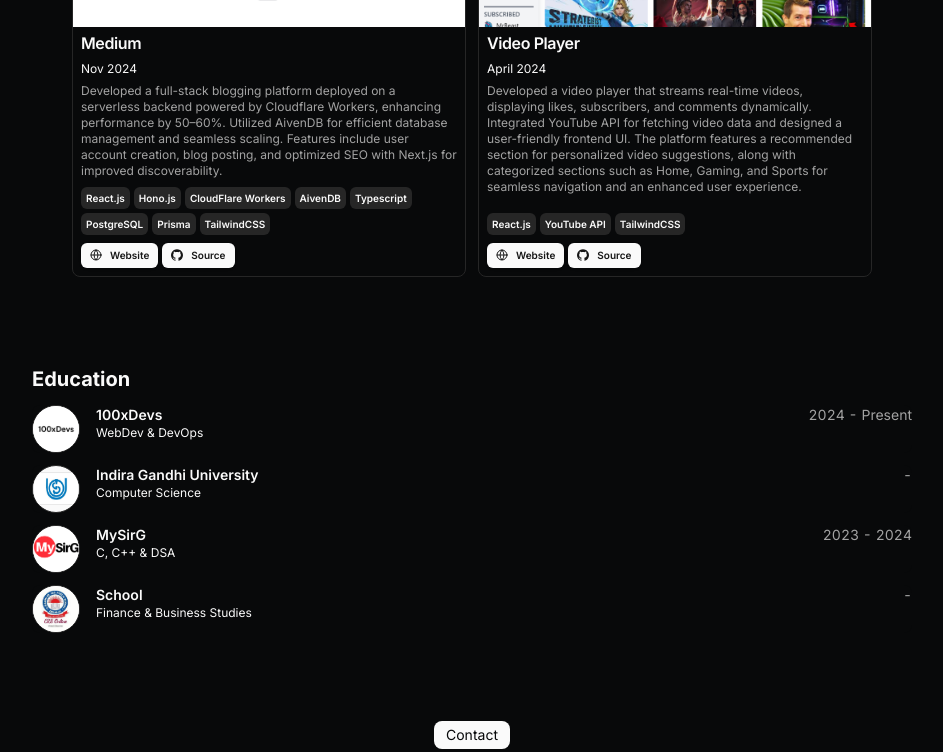
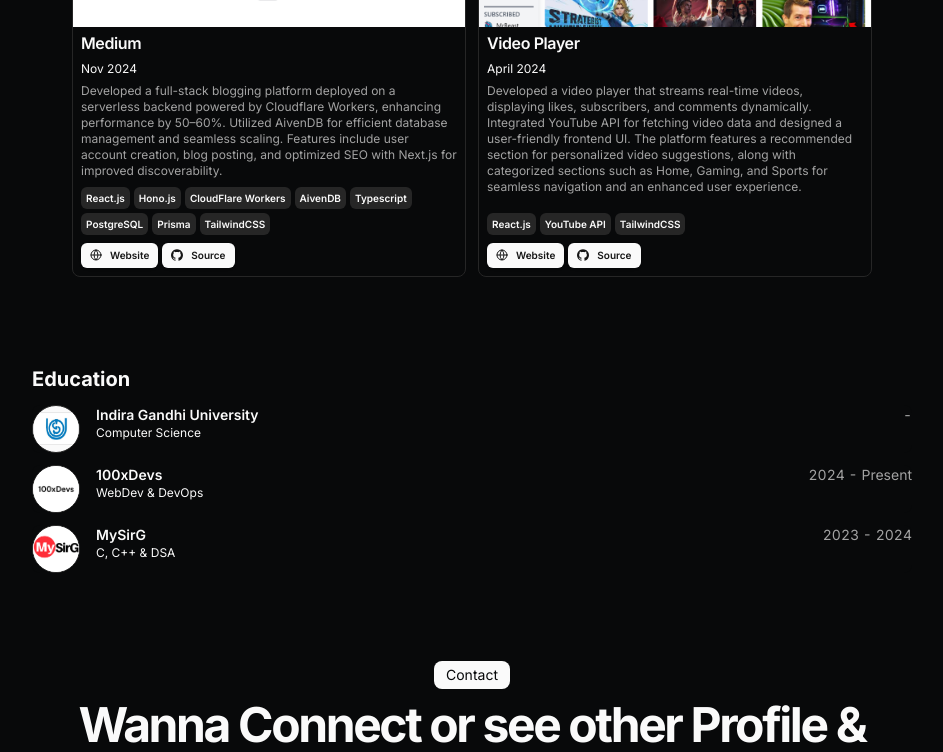
Before and after one commit to Aarav-Rawat/Portfolio_2_Next.js, a Next.js app: page / in a window 1280 px wide. Shown: the part 2000-2752 px from the top of the page, without its empty margins (168-1111 px from the left). Built offline with nearby package versions, Linux system fonts and the light colour scheme.

Commit message:
school remove

```diff
--- a/src/data/resume.tsx
+++ b/src/data/resume.tsx
@@ -12,7 +12,7 @@
   description:
     "On a journey to becoming a Product Builder. Open to Job/Freelance",
   summary:
-    "I'm a [Developer](/#projects), Who is passionate about [Tech](/#skills).I have hands-on experience building full-stack applications using [Next.js, React, Express](/#skills), and databases like [PostgreSQL & MongoDB](/#skills). Additionally, I have worked with [APIs, UI libraries, and AI tools](/#skills).Throughout this journey i build [Client-Projects](/#projects) gaining hands-on [Experience](/#skills) with diverse [Technologies](/#skills) Also have a strong foundation in DSA, OOPs, and problem-solving.I am continiously adapting to new [Environment](/#skills).",
+    "I'm a [Developer](/#projects), Who is passionate about [Tech](/#skills) and have hands-on experience building full-stack applications using [Next.js, React, Express](/#skills), and databases like [PostgreSQL & MongoDB](/#skills). Additionally, I have worked with [APIs, UI libraries, and AI tools](/#skills).Throughout this journey i build [Client-Projects](/#projects) gaining hands-on [Experience](/#skills) with diverse [Technologies](/#skills) Also have a strong foundation in DSA, OOPs, and problem-solving.I am continiously adapting to new [Environment](/#skills).",
 
   avatarUrl: "/me.jpg",
 
@@ -115,20 +115,20 @@
   ],
   education: [
     {
+      school: "Indira Gandhi University",
+      href: "",
+      degree: "Computer Science",
+      logoUrl: "/college.jpeg",
+      start: "",
+      end: "",
+    },
+    {
       school: "100xDevs",
       href: "",
       degree: "WebDev & DevOps",
       logoUrl: "/course.png",
       start: "2024",
       end: "Present",
-    },
-    {
-      school: "Indira Gandhi University",
-      href: "",
-      degree: "Computer Science",
-      logoUrl: "/college.jpeg",
-      start: "",
-      end: "",
     },
     {
       school: "MySirG",
@@ -139,14 +139,6 @@
       end: "2024",
     },
 
-    {
-      school: "School",
-      href: "",
-      degree: "Finance & Business Studies",
-      logoUrl: "/school.jpg",
-      start: "",
-      end: "",
-    }
   ],
   projects: [
     {
```
